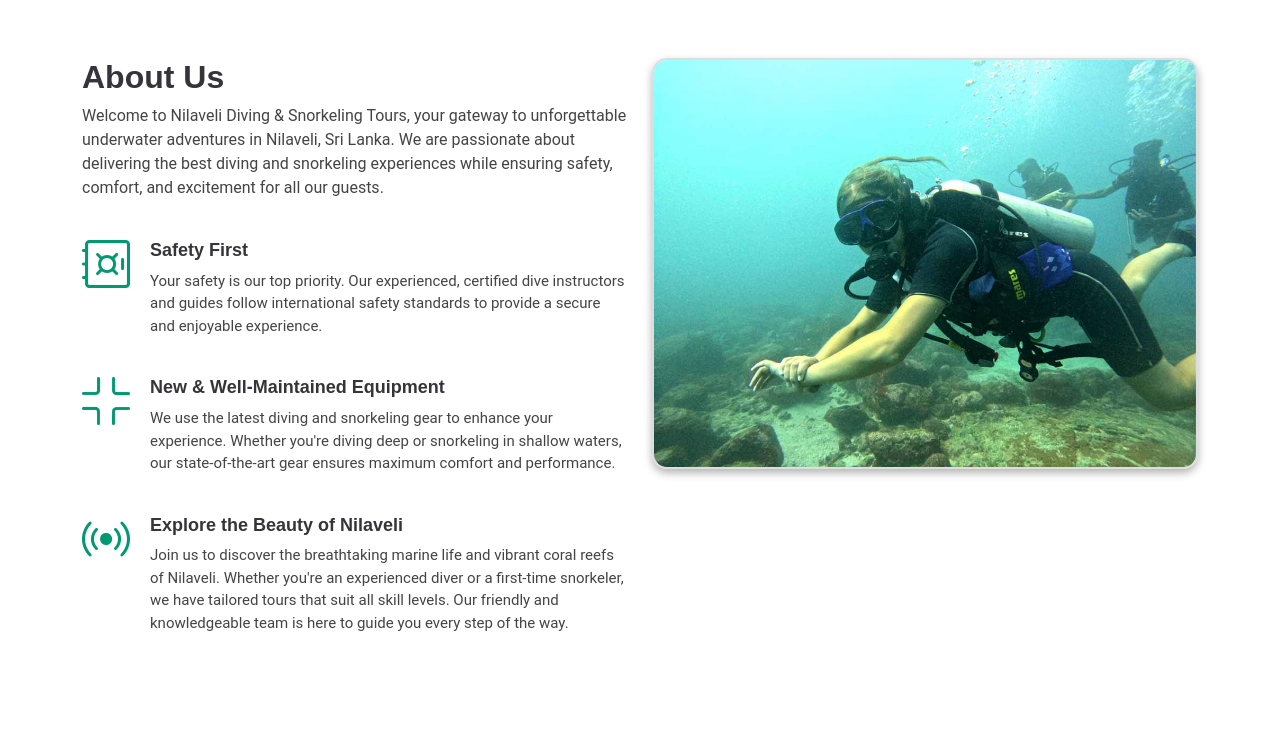
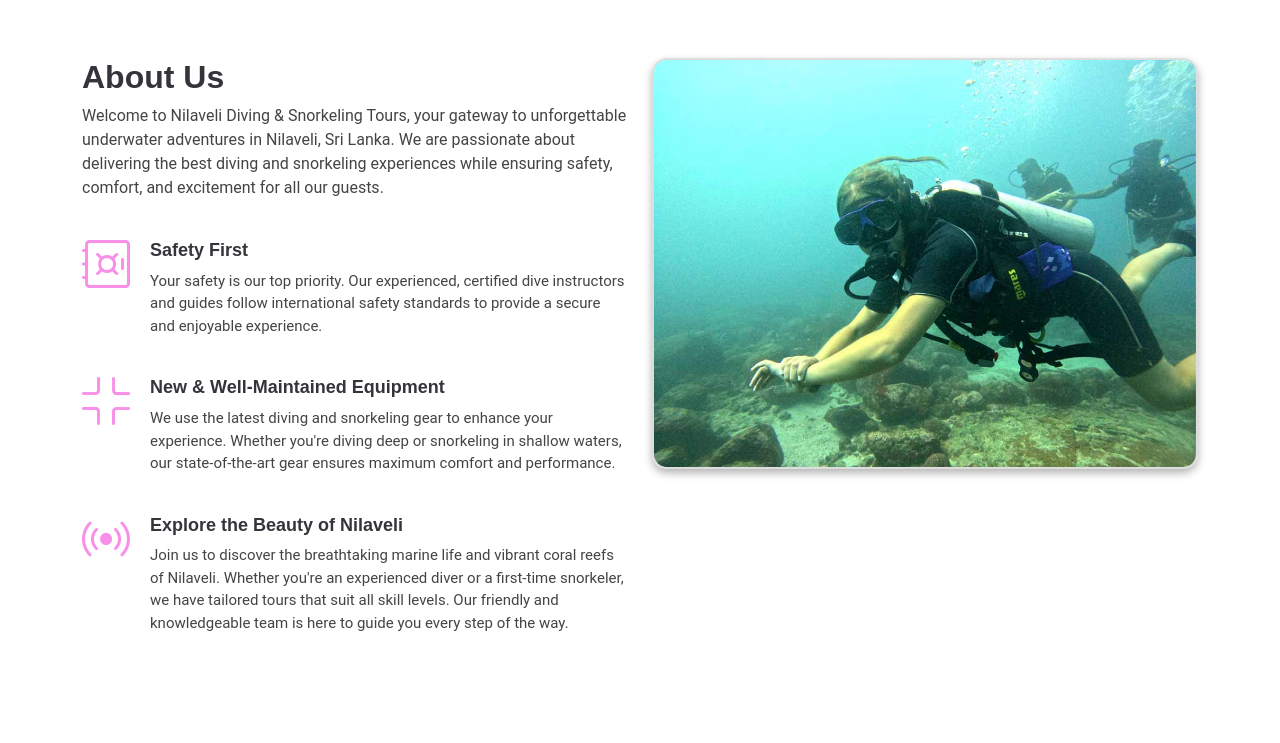
Before and after one commit to KAMADUSHKA/Nilaveli-Diving-and-Snorkeling-Tours, a plain HTML site: page index.html in a window 1280 px wide. Shown: the part 802-1545 px from the top of the page. Drawn offline with nearby package versions, Linux system fonts and the light colour scheme.

Commit message:
theame color change

```diff
--- a/assets/css/main.css
+++ b/assets/css/main.css
@@ -11,7 +11,7 @@
   --background-color: #ffffff; /* Background color for the entire website, including individual sections */
   --default-color: #444444; /* Default color used for the majority of the text content across the entire website */
   --heading-color: #36343a; /* Color for headings, subheadings and title throughout the website */
-  --accent-color: #009970; /* Accent color that represents your brand on the website. It's used for buttons, links, and other elements that need to stand out */
+  --accent-color: #f890e8; /* Accent color that represents your brand on the website. It's used for buttons, links, and other elements that need to stand out */
   --surface-color: #ffffff; /* The surface color is used as a background of boxed elements within sections, such as cards, icon boxes, or other elements that require a visual separation from the global background. */
   --contrast-color: #ffffff; /* Contrast color for text, ensuring readability against backgrounds of accent, heading, or default colors. */
 }
@@ -19,11 +19,12 @@
 /* Nav Menu Colors - The following color variables are used specifically for the navigation menu. They are separate from the global colors to allow for more customization options */
 :root {
   --nav-color: #444444;  /* The default color of the main navmenu links */
-  --nav-hover-color: #009970; /* Applied to main navmenu links when they are hovered over or active */
+  --nav-hover-color: #f890e8; /* Applied to main navmenu links when they are hovered over or active */
   --nav-mobile-background-color: #ffffff; /* Used as the background color for mobile navigation menu */
   --nav-dropdown-background-color: #ffffff; /* Used as the background color for dropdown items that appear when hovering over primary navigation items */
   --nav-dropdown-color: #444444; /* Used for navigation links of the dropdown items in the navigation menu. */
-  --nav-dropdown-hover-color: #009970; /* Similar to --nav-hover-color, this color is applied to dropdown navigation links when they are hovered over. */
+  --nav-dropdown-hover-color: #f890e8; /* Similar to --nav-hover-color, this color is applied to dropdown navigation links when they are hovered over. */
+  /* --nav-dropdown-hover-color: #009970; */
 }
 
 /* Color Presets - These classes override global colors when applied to any section or element, providing reuse of the sam color scheme. */
```
